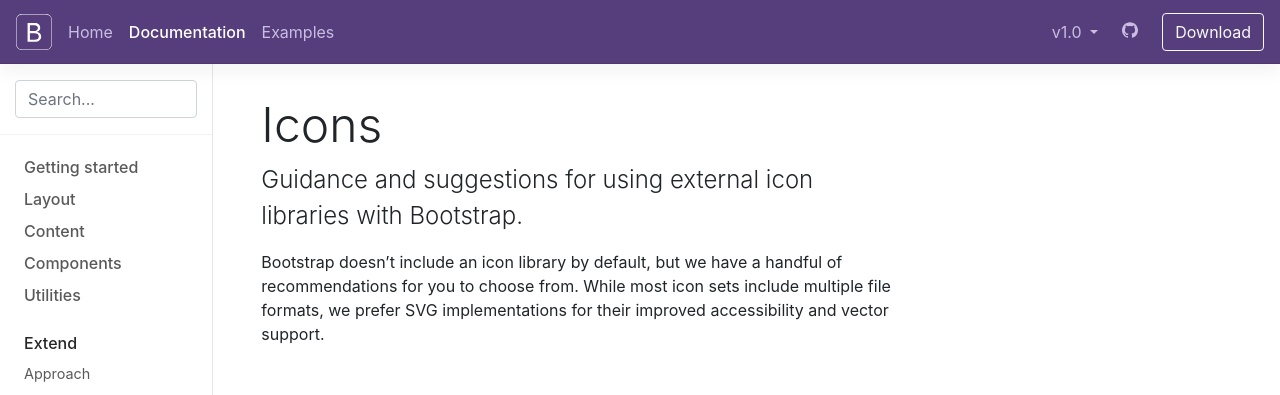
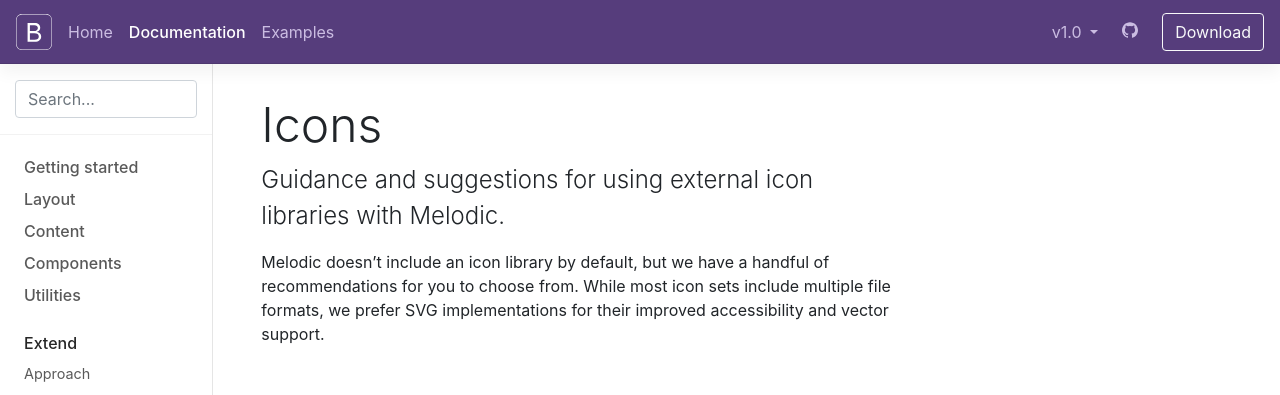
Before and after one commit to arielkirkwood/melodic-web, a Jekyll site: the page built from docs/4.0/extend/icons.md, in a window 1280 px wide. Shown: the top 395 px of the page. Built offline with Jekyll 4.4.1, drawn with Linux system fonts in a browser that asks for light colours; nearby versions of some CDN libraries; comment, search, counter and statistics services are not loaded.

Commit message:
Update Extend/Icons page

```diff
--- a/docs/4.0/extend/icons.md
+++ b/docs/4.0/extend/icons.md
@@ -1,11 +1,11 @@
 ---
 layout: docs
 title: Icons
-description: Guidance and suggestions for using external icon libraries with Bootstrap.
+description: Guidance and suggestions for using external icon libraries with Melodic.
 group: extend
 ---
 
-Bootstrap doesn't include an icon library by default, but we have a handful of recommendations for you to choose from. While most icon sets include multiple file formats, we prefer SVG implementations for their improved accessibility and vector support.
+Melodic doesn't include an icon library by default, but we have a handful of recommendations for you to choose from. While most icon sets include multiple file formats, we prefer SVG implementations for their improved accessibility and vector support.
 
 ## Preferred
 
```
